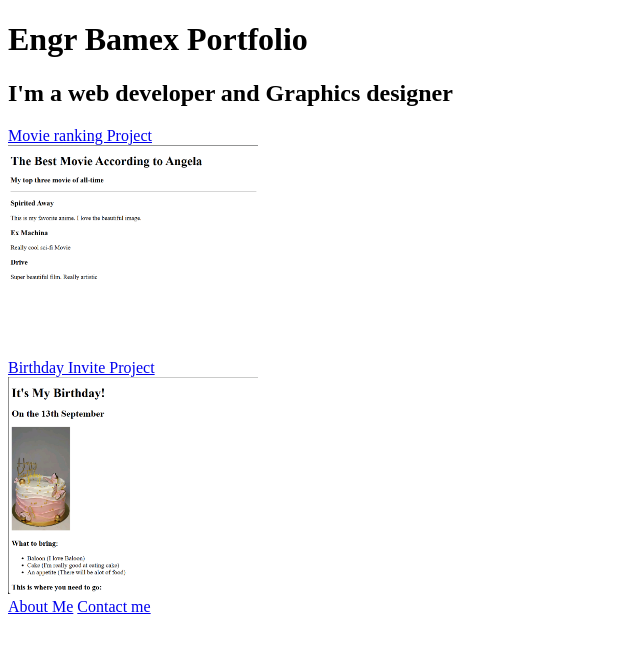
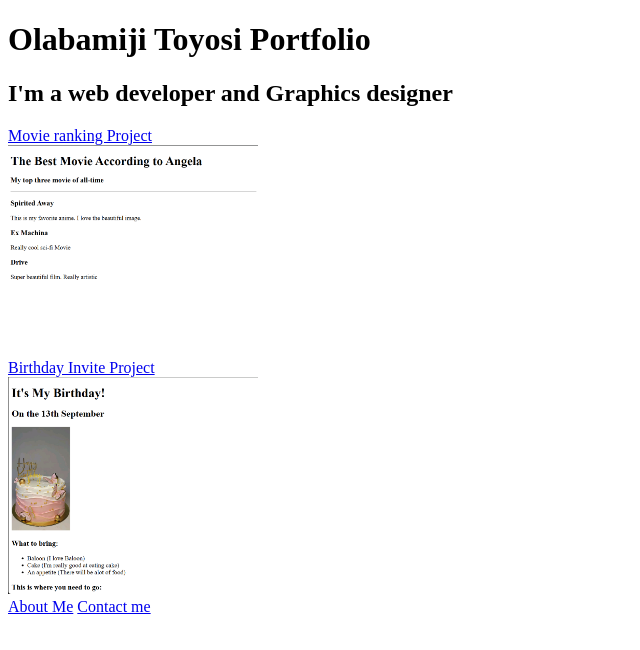
Before and after one commit to Jumsy360/Projects, a plain HTML site: page index.html in a window 1280 px wide. Shown: the whole page, without its empty margins (0-640 px from the left). Drawn offline with Linux system fonts and the light colour scheme.

Commit message:
Add files via upload

```diff
--- a/index.html
+++ b/index.html
@@ -8,7 +8,7 @@
 </head>
 
 <body>
-    <h1>Engr Bamex Portfolio</h1>
+    <h1>Olabamiji Toyosi Portfolio</h1>
     <h2>I'm a web developer and Graphics designer</h2>
     <a href="./index2.html">Movie ranking Project</a>
     <br>
```
